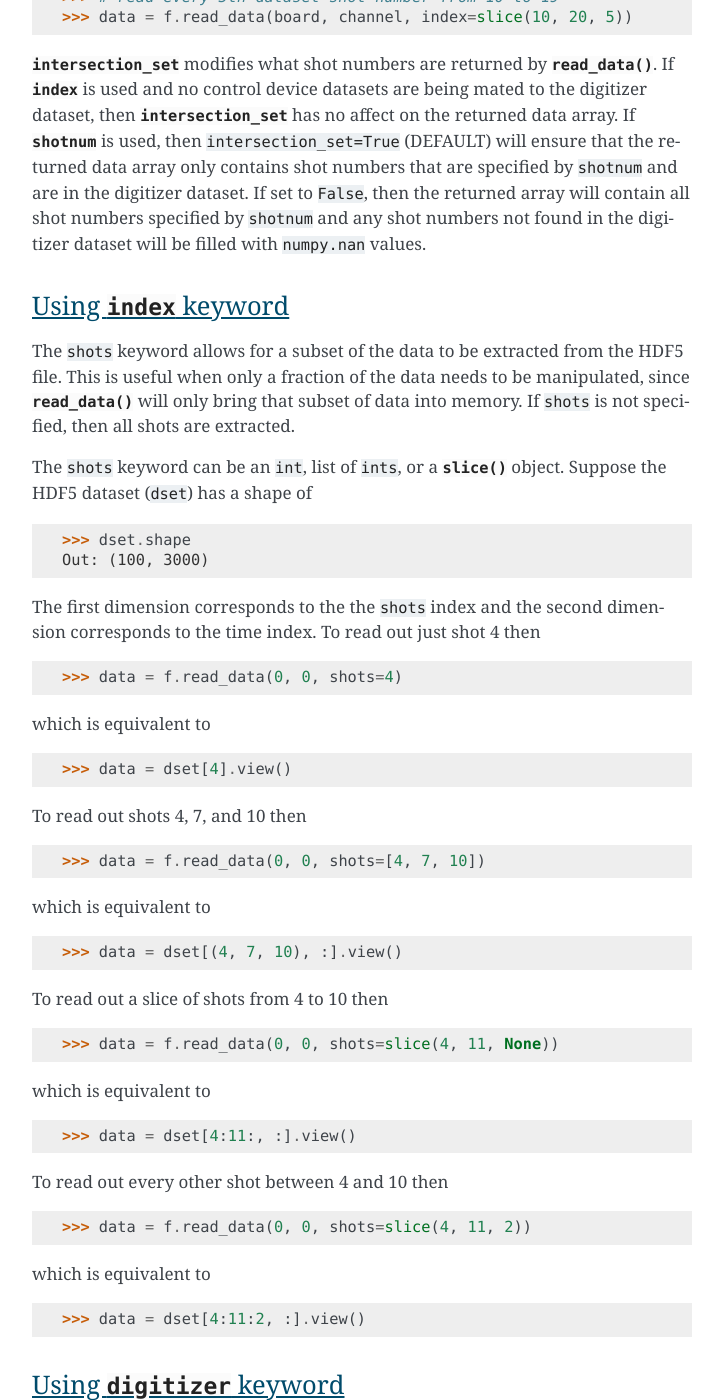
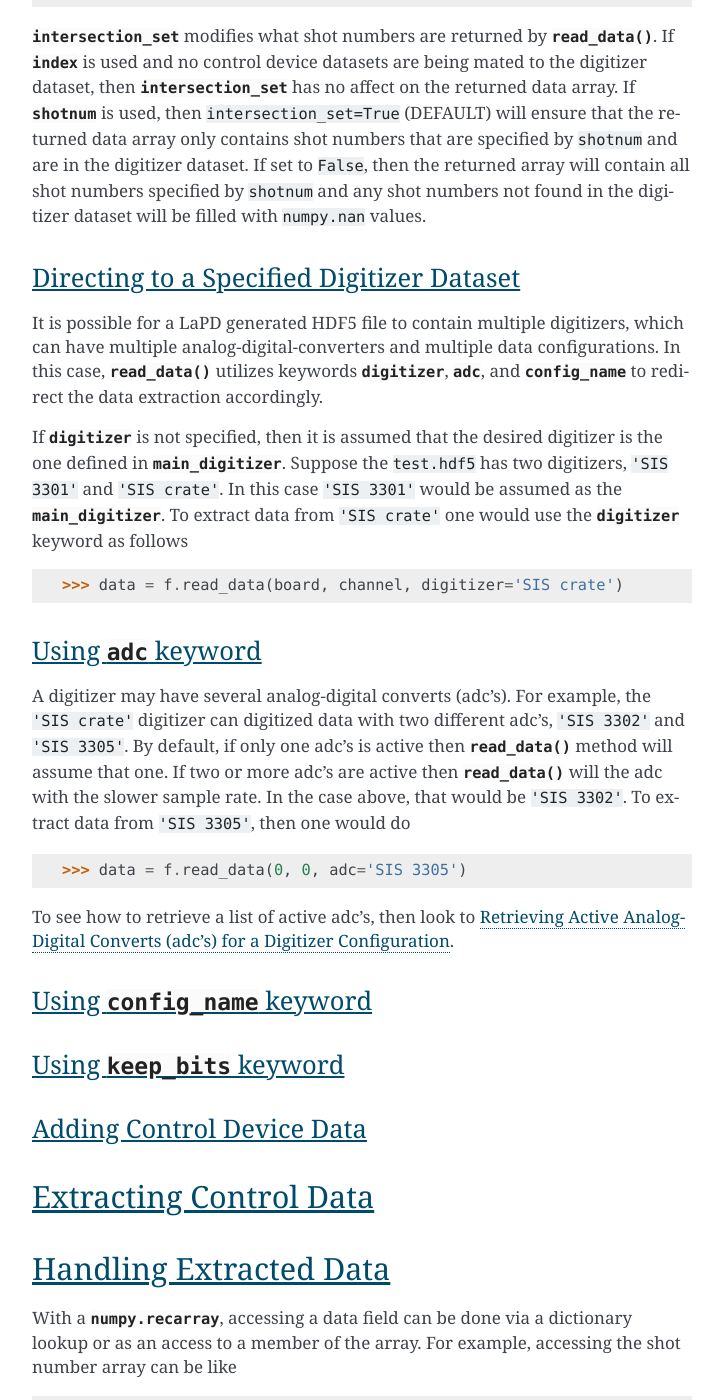
Before and after one commit to BaPSF/bapsflib, a Sphinx documentation site: the page built from docs/howtos/main.rst, in a window 1280 px wide and 1400 px high, scrolled down 3820 px. Shown: the whole window, without its empty margins (388-1111 px from the left). Built offline with Sphinx 7.4.7, drawn with Linux system fonts in a browser that asks for light colours; some of the changed text lies outside the part shown.

Commit message:
add sphinx documentation

```diff
--- a/docs/howtos/readdata.rst
+++ b/docs/howtos/readdata.rst
@@ -152,86 +152,31 @@ data array.  If :data:`shotnum` is used, then
 data array only contains shot numbers that are specified by
 :code:`shotnum` and are in the digitizer dataset.  If set to
 :code:`False`, then the returned array will contain all shot numbers
-specified by :code:`shotnum` and any shot numbers not found in the digitizer
-dataset will be filled with :code:`numpy.nan` values.
+specified by :code:`shotnum` and any shot numbers not found in the
+digitizer dataset will be filled with :code:`numpy.nan` values.
 
-.. _read_w_index:
+.. _read_digi:
 
-Using :data:`index` keyword
-^^^^^^^^^^^^^^^^^^^^^^^^^^^
+Directing to a Specified Digitizer Dataset
+^^^^^^^^^^^^^^^^^^^^^^^^^^^^^^^^^^^^^^^^^^
 
-The :code:`shots` keyword allows for a subset of the data to be
-extracted from the HDF5 file.  This is useful when only a fraction of
-the data needs to be manipulated, since
-:meth:`~bapsflib.lapdhdf.files.File.read_data` will only bring that
-subset of data into memory.  If :code:`shots` is not specified, then all
-shots are extracted.
+It is possible for a LaPD generated HDF5 file to contain multiple
+digitizers, which can have multiple analog-digital-converters and
+multiple data configurations.  In this case,
+:meth:`~bapsflib.lapdhdf.files.File.read_data` utilizes keywords
+:data:`digitizer`, :data:`adc`, and :data:`config_name` to redirect the
+data extraction accordingly.
 
-The :code:`shots` keyword can be an :code:`int`, list of :code:`ints`,
-or a :func:`slice` object.  Suppose the HDF5 dataset (:code:`dset`) has
-a shape of
+If :data:`digitizer` is not specified, then it is assumed that the
+desired digitizer is the one defined in
+:attr:`~bapsflib.lapdhdf.hdfmappers.hdfMap.main_digitizer`.  Suppose
+the :file:`test.hdf5` has two digitizers, :code:`'SIS 3301'` and
+:code:`'SIS crate'`.  In this case :code:`'SIS 3301'` would be assumed
+as the :attr:`~bapsflib.lapdhdf.hdfmappers.hdfMap.main_digitizer`.  To
+extract data from :code:`'SIS crate'` one would use the
+:data:`digitizer` keyword as follows
 
-    >>> dset.shape
-    Out: (100, 3000)
-
-The first dimension corresponds to the the :code:`shots` index and the
-second dimension corresponds to the time index.  To read out just shot 4
-then
-
-    >>> data = f.read_data(0, 0, shots=4)
-
-which is equivalent to
-
-    >>> data = dset[4].view()
-
-To read out shots 4, 7, and 10 then
-
-    >>> data = f.read_data(0, 0, shots=[4, 7, 10])
-
-which is equivalent to
-
-    >>> data = dset[(4, 7, 10), :].view()
-
-To read out a slice of shots from 4 to 10 then
-
-    >>> data = f.read_data(0, 0, shots=slice(4, 11, None))
-
-which is equivalent to
-
-    >>> data = dset[4:11:, :].view()
-
-To read out every other shot between 4 and 10 then
-
-    >>> data = f.read_data(0, 0, shots=slice(4, 11, 2))
-
-which is equivalent to
-
-    >>> data = dset[4:11:2, :].view()
-
-
-.. _read_w_digitizer:
-
-Using :data:`digitizer` keyword
-^^^^^^^^^^^^^^^^^^^^^^^^^^^^^^^
-
-A HDF5 may contain data from more than one digitizer.  In such a
-situation, the :data:`digitizer` keyword can be used to direct the
-:meth:`~bapsflib.lapdhdf.files.File.read_data` method to extract data
-from the desired digitizer.  If the keyword is omitted, then
-:meth:`~bapsflib.lapdhdf.files.File.read_data` will assume the digitizer
-defined in :attr:`~bapsflib.lapdhdf.files.File.file_map`'s
-:attr:`~bapsflib.lapdhdf.hdfmappers.hdfMap.main_digitizer` property.
-
-Suppose the :file:`test.hdf5` file has two digitizers,
-:code:`'SIS 3301'` and :code:`'SIS crate'`.  In this case,
-:code:`'SIS 3301'` would be assumed as the
-:attr:`~bapsflib.lapdhdf.hdfmappers.hdfMap.main_digitizer`.  In order to
-extract data from :code:`'SIS crate'` one would do
-
-    >>> data = f.read_data(0, 0, digitizer='SIS crate')
-
-To see how to retrieve a list of active adc's, then look to
-:ref:`get_digitizers`.
+    >>> data = f.read_data(board, channel, digitizer='SIS crate')
 
 .. _read_w_adc:
 
```
